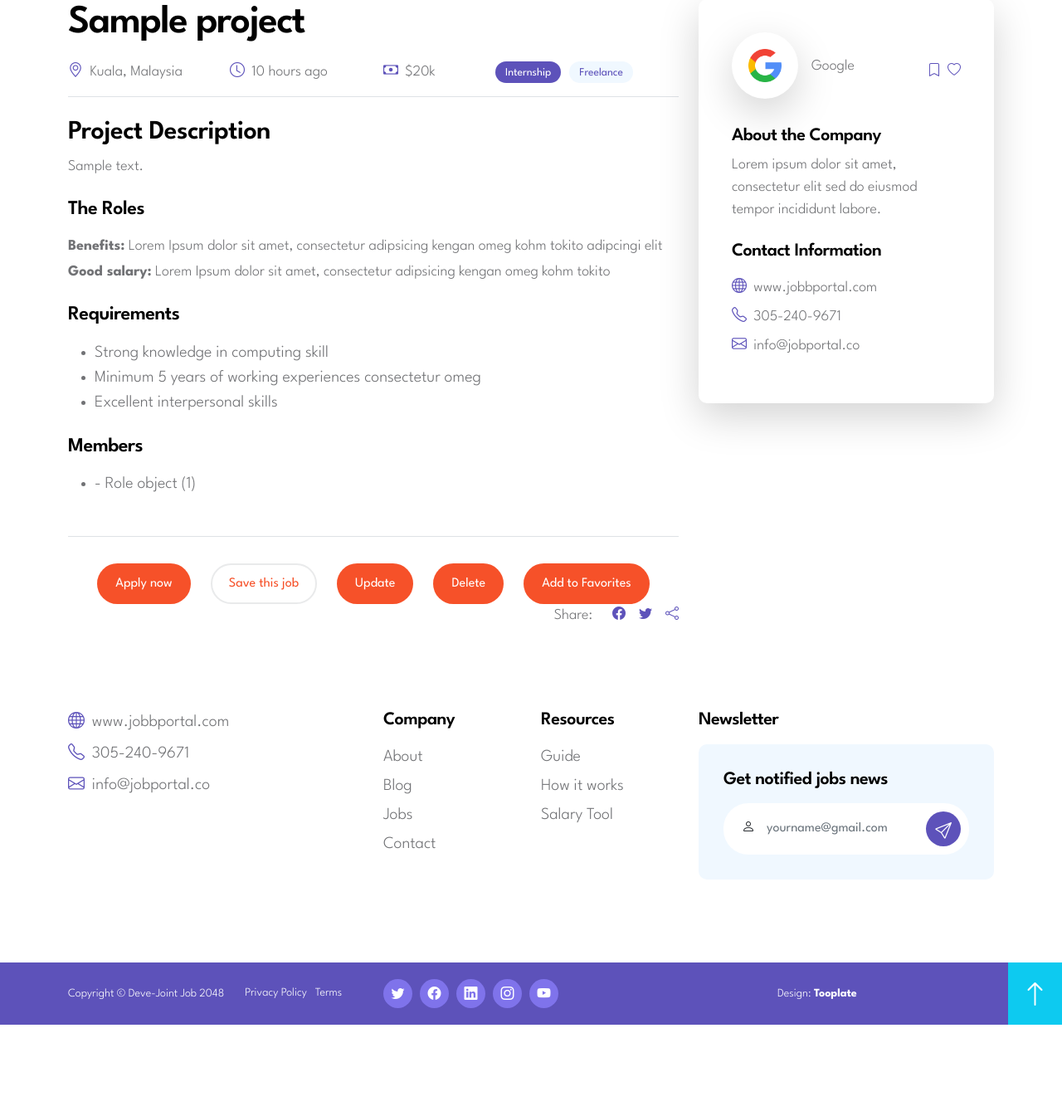
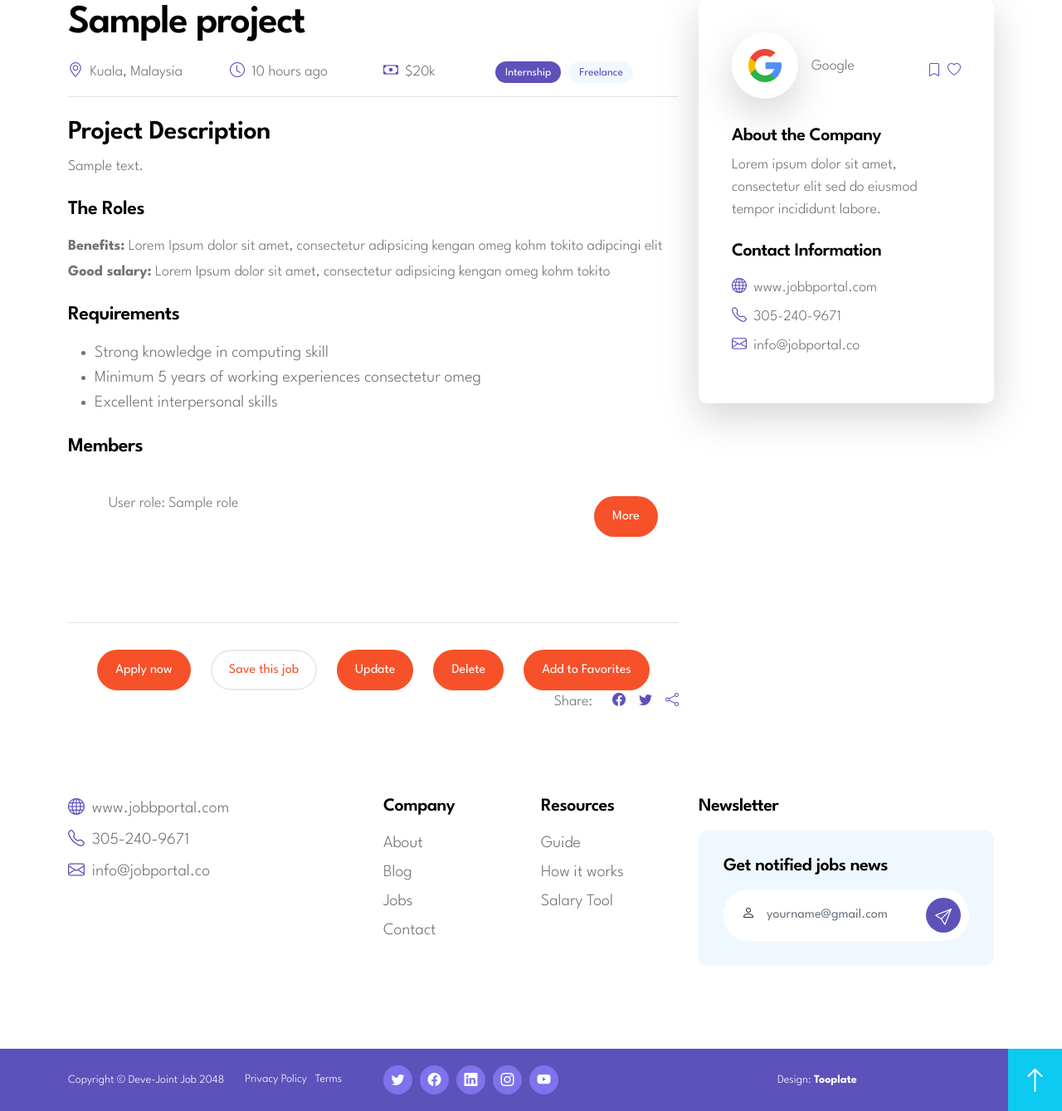
Before and after one commit to Parus-Sail/Deve-Joint, a Django app: page /projects/1/ in a window 1280 px wide. Shown: the part 605-1944 px from the top of the page at 83% size. Before the commit the page ends 1840 px from the top, so only its background shows below. Run offline with Django 4.2, Linux system fonts and the light colour scheme; data comes from the database, SQL or seed files in the repository; tables that the repository leaves empty hold one stand-in row (values such as "Sample post"); parts of the project's set-up code (start-up, migrations or seed data) failed here and were passed over; some libraries are stand-ins or nearby versions.

Commit message:
Create projects members section

```diff
--- /dev/null
+++ b/app/project_app/templates/project_app/includes/project_details/project_details_members.html
@@ -0,0 +1,26 @@
+{% load static %}
+<div class="row">
+    <div class="col-lg-12 col-12">
+        {% for membership in project.memberships.all %}
+            <div class="job-thumb d-flex">
+                <div class="job-body d-flex flex-wrap flex-auto align-items-center ms-4">
+                    <div class="mb-3">
+                        <h4 class="job-title mb-lg-0">
+                            <a href=""
+                                class="job-title-link">{{ membership.user.username }}</a>
+                        </h4>
+                        <div class='d-flex flex-wrap align-items-center'>
+                            <p>User role: {{ membership.role.name }}</p>
+                        </div>
+                    </div>
+                    <div class="job-section-btn-wrap">
+                        <a href=""
+                            class="custom-btn btn">More</a>
+                    </div>
+                </div>
+            </div>
+        {% empty %}
+            <p>No members yet.</p>
+        {% endfor %}
+    </div>
+</div>
--- a/app/project_app/templates/project_app/includes/project_details/project_details_section.html
+++ b/app/project_app/templates/project_app/includes/project_details/project_details_section.html
@@ -50,13 +50,7 @@
                     <!-- Requirements FINISH -->
                     <!-- Members START -->
                     <h5 class="mt-4 mb-3">Members</h5>
-                    <ul>
-                        {% for membership in project.memberships.all %}
-                            <li>{{ membership.user.username }} - {{ membership.role }}</li>
-                        {% empty %}
-                            <li>No members found.</li>
-                        {% endfor %}
-                    </ul>
+                    {% include 'project_app/includes/project_details/project_details_members.html' %}
                     <!-- Members FINISH -->
                     <!-- Buttons START -->
                     <div class="d-flex justify-content-center flex-wrap mt-5 border-top pt-4">
```
